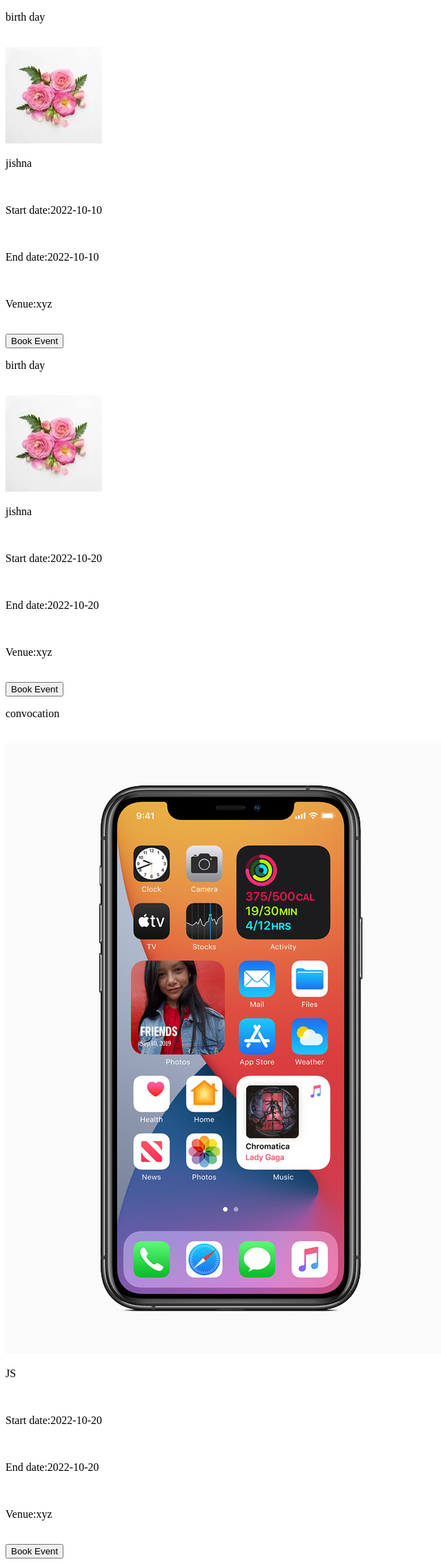
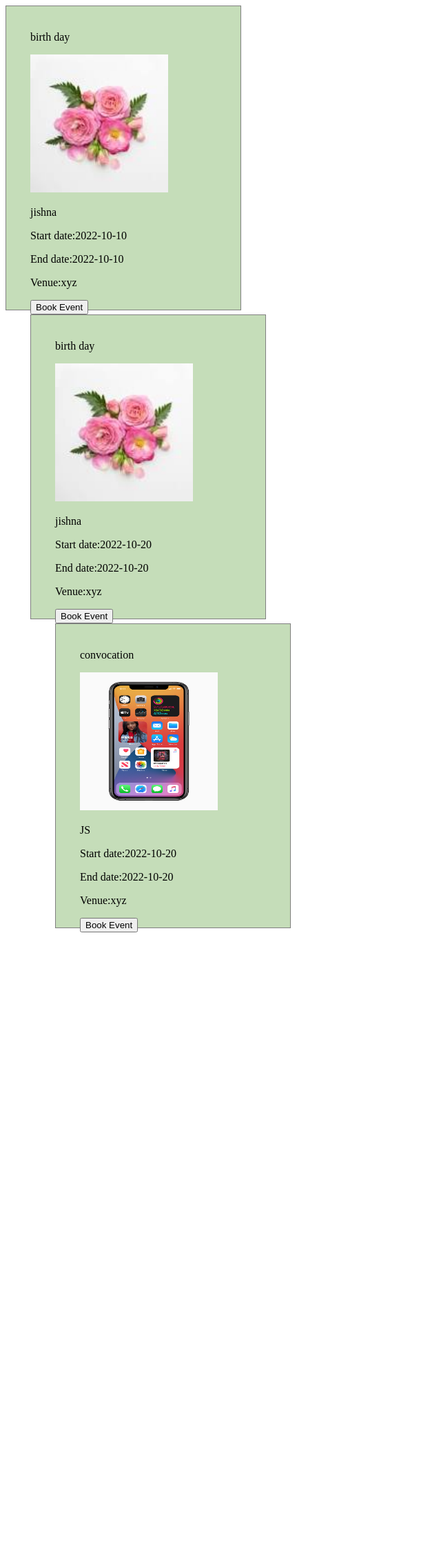
Before and after one commit to Jishna-mk/event-management-application, a Django app: page /user/ in a window 1280 px wide. Shown: the whole page at 69% size, without its empty margins (0-640 px from the left). After the commit the page ends 1352 px from the top, so only its background shows below. Run offline with Django 4.2, Linux system fonts and the light colour scheme; data comes from the database, SQL or seed files in the repository.

Commit message:
added style to home page

```diff
--- a/templates/home.html
+++ b/templates/home.html
@@ -41,18 +41,36 @@
     color: #FFFFFF ;
     text-decoration: none;
 }
+.home{
+    /* margin-top: .5cm; */
+
+     width: 300px;
+    height: 400px;
+    display: block;
+    border: 1px solid gray;
+    padding: 20px;
+    background-color:#c5ddb9 ;
+}
+.main{
+    margin-left: 15px;
+}
+.main img{
+    height: 200px;
+    width: 200px;
+}
+
     </style>
 </head>
 <body> {% csrf_token %}
     {%for event in event %}
-    <div class="home">
+     <div class="home">
         <div class="main">
-             <p class="event-name">{{event.Event_name}}</p><br>
-             <img src="{{event.Event_image.url}}" alt="" class="card-image"><br>
-             <p class="sponser-name">{{event.Sponser_name}}</p><br>
-             <p class="start-date">Start date:{{event.Start_date}}</p><br>
-             <p class="end-date">End date:{{event.End_date}}</p><br>
-             <p class="venue-address">Venue:{{event.Event_venue}}</p><br>
+             <p class="event-name">{{event.Event_name}}</p>
+             <img src="{{event.Event_image.url}}" alt="" class="card-image">
+             <p class="sponser-name">{{event.Sponser_name}}</p>
+             <p class="start-date">Start date:{{event.Start_date}}</p>
+             <p class="end-date">End date:{{event.End_date}}</p>
+             <p class="venue-address">Venue:{{event.Event_venue}}</p>
 
             <a href="{%url 'edit_event'   event.id%}"><button class="right">Book Event</button></a></td>
 
```
